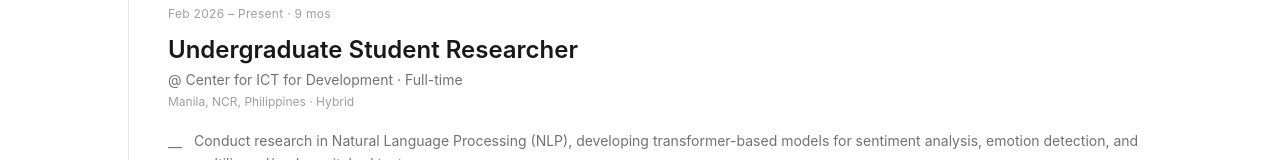
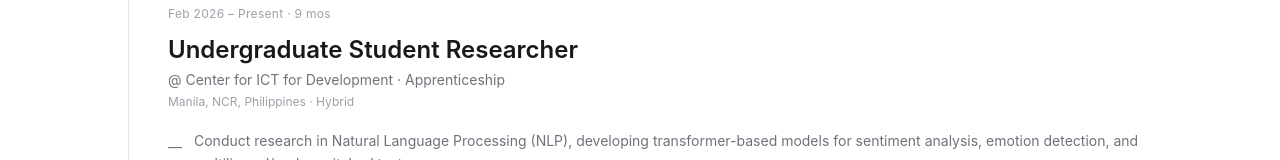
Before and after one commit to mbchavez27/mbchavezzportfolio, a React (Vite) app: page /experience in a window 1280 px wide. Shown: the part 485-645 px from the top of the page. Built offline with nearby package versions, Linux system fonts and the light colour scheme.

Commit message:
feat(experience): end LSCS lead role and mark research role as apprenticeship

```diff
--- a/src/features/experience/data/experience.data.ts
+++ b/src/features/experience/data/experience.data.ts
@@ -14,7 +14,7 @@ export const positions: readonly Position[] = [
   {
     role: "Undergraduate Student Researcher",
     organization: "Center for ICT for Development",
-    employmentType: "Full-time",
+    employmentType: "Apprenticeship",
     tenure: { start: yearMonth(2026, 2) },
     location: "Manila, NCR, Philippines · Hybrid",
     highlights: [
@@ -39,7 +39,7 @@ export const positions: readonly Position[] = [
     role: "Lead Software Engineer, Frontend",
     organization: "La Salle Computer Society",
     employmentType: "Full-time",
-    tenure: { start: yearMonth(2024, 9) },
+    tenure: { start: yearMonth(2024, 9), end: yearMonth(2026, 8) },
     location: "Philippines · Hybrid",
     highlights: [
       "Led frontend engineering across 3+ teams, managing 8 engineers, defining development standards, and creating internal tooling such as npx create-lscs-app that reduced project setup time by 50%.",
```
